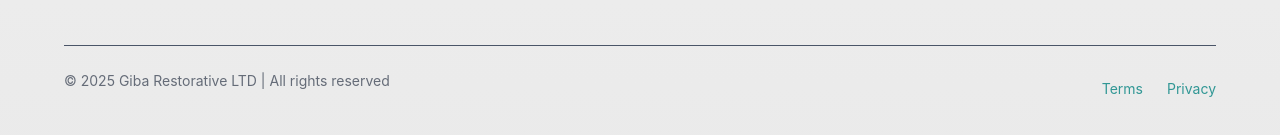
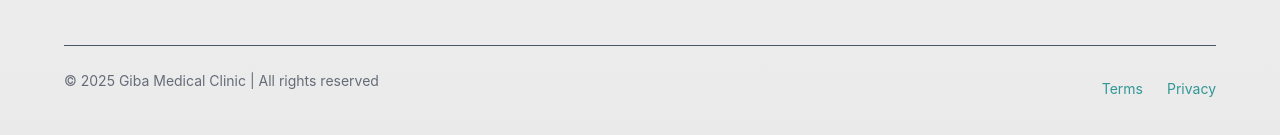
Before and after one commit to oduyemi/gibarestorative, a Next.js app: page / in a window 1280 px wide. Shown: the part 4538-4673 px from the top of the page. Built offline with nearby package versions, Linux system fonts and the light colour scheme.

Commit message:
Footer updated

```diff
--- a/src/navigation/Footer.tsx
+++ b/src/navigation/Footer.tsx
@@ -95,7 +95,7 @@ export const Footer = () => {
         <Box mt={8} borderTop="1px" borderColor="gray.600" pt={6}>
           <Flex direction={{ base: "column", md: "row" }} justify="space-between" align="center">
             <Text fontSize="sm" opacity={0.7} color="gray.700">
-              &copy; {new Date().getFullYear()} Giba Restorative LTD | All rights reserved
+              &copy; {new Date().getFullYear()} Giba Medical Clinic | All rights reserved
             </Text>
             <Stack direction="row" spacing={6} fontSize="sm">
               <Link href="" color="teal.500" _hover={{ textDecoration: "underline", color: "teal.600" }}>Terms</Link>
```
